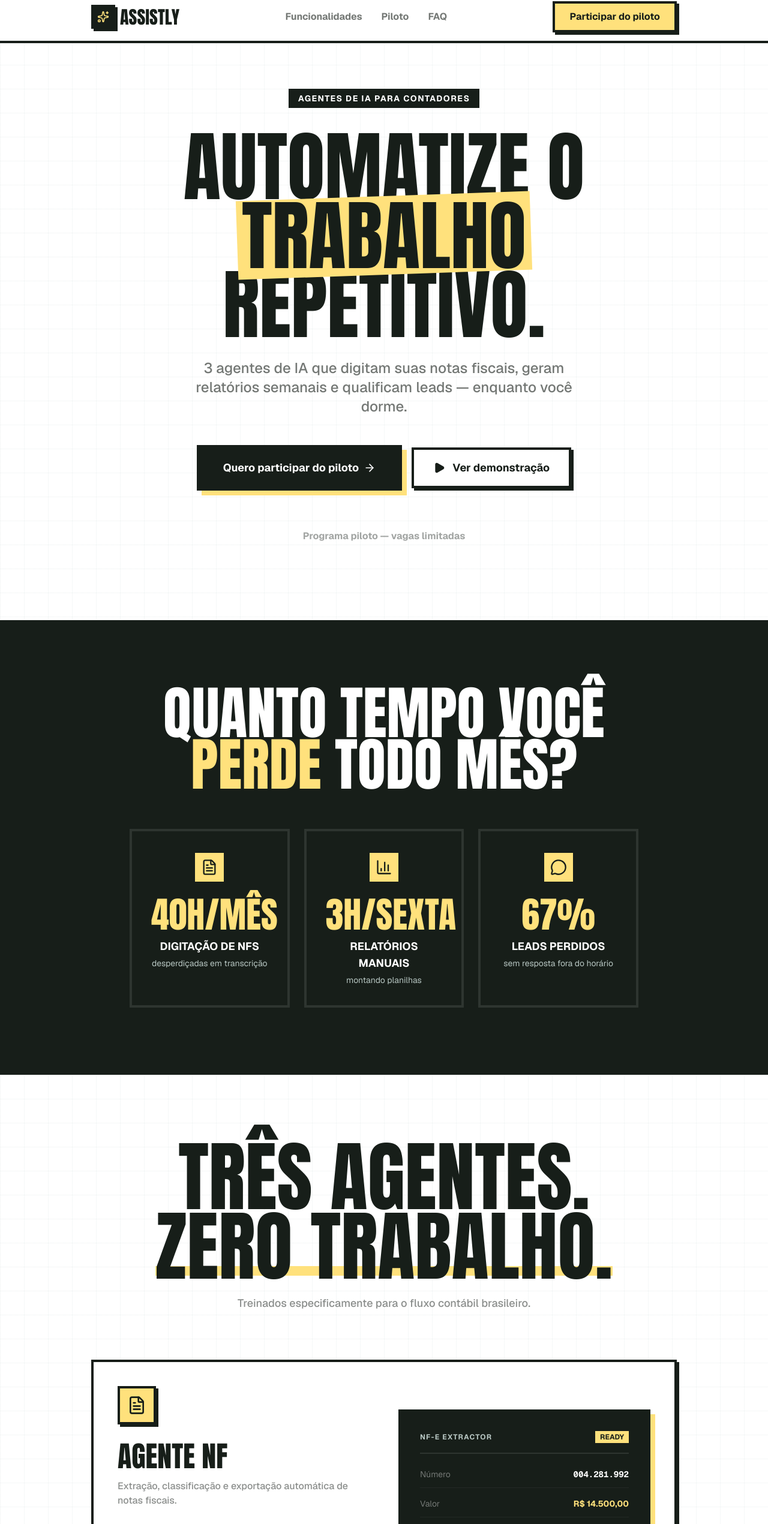
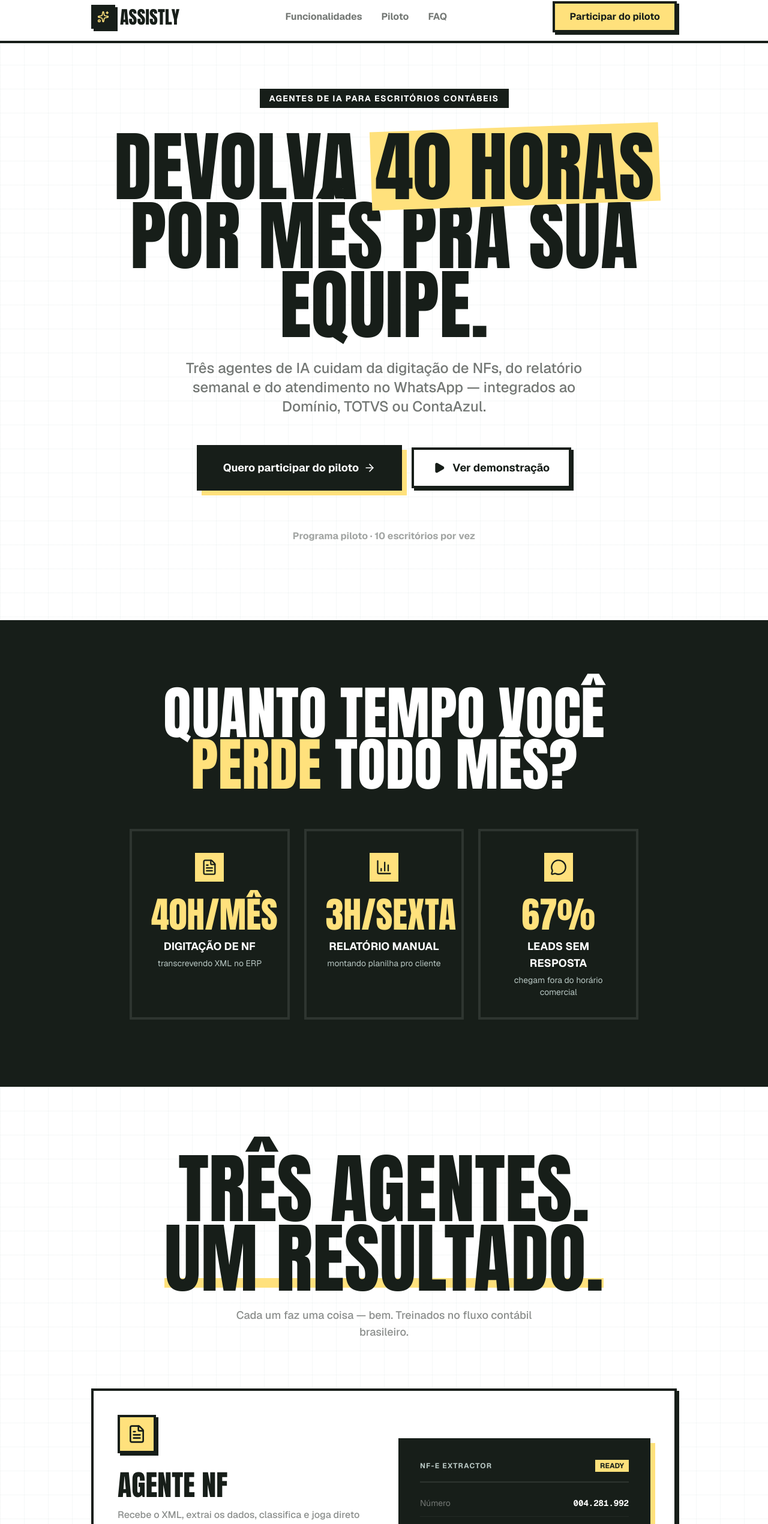
Before and after one commit to Rmotadev/Assistly-SaaS, a Next.js app: page / in a window 1280 px wide. Shown: the part 12-2553 px from the top of the page at 60% size. Built offline with nearby package versions, Linux system fonts and the light colour scheme; no server answers; a web font is replaced by a local one.

Commit message:
comit copy

```diff
--- a/app/(marketing)/page.tsx
+++ b/app/(marketing)/page.tsx
@@ -12,11 +12,11 @@ import {
 } from 'lucide-react'
 
 export const metadata: Metadata = {
-  title: "Assistly | Automação de Agentes de IA para Contadores",
-  description: "Três agentes de IA que digitam suas notas fiscais, geram relatórios semanais e qualificam leads — enquanto você dorme.",
+  title: "Assistly | Três agentes de IA para escritórios contábeis",
+  description: "Digitação de NF, relatório semanal e atendimento no WhatsApp — feito por IA e entregue direto no Domínio, TOTVS ou ContaAzul.",
   openGraph: {
-    title: "Assistly | Automação de Agentes de IA para Contadores",
-    description: "Três agentes de IA que digitam suas notas fiscais, geram relatórios semanais e qualificam leads — enquanto você dorme.",
+    title: "Assistly | Três agentes de IA para escritórios contábeis",
+    description: "Digitação de NF, relatório semanal e atendimento no WhatsApp — feito por IA e entregue direto no Domínio, TOTVS ou ContaAzul.",
     images: ["/og-image.png"],
   },
 }
@@ -56,18 +56,18 @@ export default function MarketingPage() {
         <section className="bg-brutal-grid-light pt-28 pb-20 sm:pt-40 sm:pb-32">
           <div className="max-w-5xl mx-auto px-4 sm:px-6 text-center">
             <div className="inline-block bg-brutal-charcoal text-white px-3 py-1 sm:px-4 sm:py-1.5 font-bold text-xs sm:text-sm uppercase tracking-widest mb-8 sm:mb-10">
-              Agentes de IA para Contadores
+              Agentes de IA para escritórios contábeis
             </div>
             <h1 className="font-display text-5xl sm:text-7xl md:text-8xl lg:text-9xl text-brutal-charcoal leading-[0.85] mb-6 sm:mb-8">
-              Automatize o{' '}
+              Devolva{' '}
               <span className="relative inline-block">
-                <span className="relative z-10">trabalho</span>
+                <span className="relative z-10">40 horas</span>
                 <span className="absolute -inset-1 sm:-inset-2 bg-brutal-yellow -rotate-2 -z-0" />
               </span>{' '}
-              repetitivo.
+              por mês pra sua equipe.
             </h1>
             <p className="text-base sm:text-xl md:text-2xl font-medium text-brutal-charcoal/60 mb-10 sm:mb-12 max-w-2xl mx-auto">
-              3 agentes de IA que digitam suas notas fiscais, geram relatórios semanais e qualificam leads — enquanto você dorme.
+              Três agentes de IA cuidam da digitação de NFs, do relatório semanal e do atendimento no WhatsApp — integrados ao Domínio, TOTVS ou ContaAzul.
             </p>
             <div className="flex flex-col sm:flex-row gap-4 items-center justify-center mb-12 sm:mb-16">
               <a
@@ -82,7 +82,7 @@ export default function MarketingPage() {
               <DemoModal />
             </div>
             <p className="font-bold text-sm sm:text-base text-brutal-charcoal/40">
-              Programa piloto — vagas limitadas
+              Programa piloto · 10 escritórios por vez
             </p>
           </div>
         </section>
@@ -95,9 +95,9 @@ export default function MarketingPage() {
             </h2>
             <div className="grid grid-cols-1 sm:grid-cols-3 gap-4 sm:gap-6">
               {[
-                { icon: FileText, title: 'Digitação de NFs', stat: '40h/mês', desc: 'desperdiçadas em transcrição' },
-                { icon: BarChart3, title: 'Relatórios manuais', stat: '3h/sexta', desc: 'montando planilhas' },
-                { icon: MessageCircle, title: 'Leads perdidos', stat: '67%', desc: 'sem resposta fora do horário' },
+                { icon: FileText, title: 'Digitação de NF', stat: '40h/mês', desc: 'transcrevendo XML no ERP' },
+                { icon: BarChart3, title: 'Relatório manual', stat: '3h/sexta', desc: 'montando planilha pro cliente' },
+                { icon: MessageCircle, title: 'Leads sem resposta', stat: '67%', desc: 'chegam fora do horário comercial' },
               ].map((item, i) => (
                 <div key={i} className="border-4 border-white/10 p-6 sm:p-8 text-center brutal-transition hover:bg-white/5">
                   <div className="w-12 h-12 sm:w-14 sm:h-14 bg-brutal-yellow border-4 border-brutal-charcoal flex items-center justify-center mx-auto mb-4 sm:mb-6">
@@ -118,12 +118,12 @@ export default function MarketingPage() {
             <h2 className="font-display text-4xl sm:text-7xl md:text-8xl lg:text-9xl text-brutal-charcoal leading-[0.85] mb-4 sm:mb-6">
               Três agentes.{' '}
               <span className="relative inline-block">
-                <span className="relative z-10">Zero trabalho.</span>
+                <span className="relative z-10">Um resultado.</span>
                 <span className="absolute left-0 bottom-1 sm:bottom-2 w-full h-2 sm:h-4 bg-brutal-yellow -z-0" />
               </span>
             </h2>
             <p className="text-base sm:text-lg text-brutal-charcoal/50 font-medium mb-12 sm:mb-20 max-w-xl mx-auto">
-              Treinados especificamente para o fluxo contábil brasileiro.
+              Cada um faz uma coisa — bem. Treinados no fluxo contábil brasileiro.
             </p>
 
             <div className="space-y-8 text-left">
@@ -135,9 +135,9 @@ export default function MarketingPage() {
                       <FileText className="w-8 h-8 text-brutal-charcoal" />
                     </div>
                     <h3 className="font-display text-3xl sm:text-5xl mb-4">Agente NF</h3>
-                    <p className="text-brutal-charcoal/50 font-medium mb-8">Extração, classificação e exportação automática de notas fiscais.</p>
+                    <p className="text-brutal-charcoal/50 font-medium mb-8">Recebe o XML, extrai os dados, classifica e joga direto no seu ERP. Sem digitação.</p>
                     <ul className="space-y-4">
-                      {['Recebe XML da NF-e', 'Extrai campos automaticamente', 'Classifica por tipo', 'Exporta para Domínio/TOTVS/ContaAzul'].map(f => (
+                      {['Lê XML da NF-e em segundos', 'Extrai todos os campos fiscais', 'Classifica por CFOP e tipo', 'Exporta pro Domínio, TOTVS ou ContaAzul'].map(f => (
                         <li key={f} className="flex items-center gap-3">
                           <CheckCircle2 className="w-5 h-5 text-brutal-charcoal shrink-0" />
                           <span className="font-bold">{f}</span>
@@ -184,9 +184,9 @@ export default function MarketingPage() {
                       <BarChart3 className="w-8 h-8" />
                     </div>
                     <h3 className="font-display text-3xl sm:text-5xl mb-4">Agente Relatório</h3>
-                    <p className="text-brutal-charcoal/50 font-medium mb-8">Relatório financeiro automático toda sexta-feira às 17h.</p>
+                    <p className="text-brutal-charcoal/50 font-medium mb-8">Toda sexta às 17h, um PDF com entradas, saídas e alertas — no e-mail do cliente e no seu.</p>
                     <ul className="space-y-4">
-                      {['Envio automático toda sexta', 'Análise inteligente por IA', 'Detecta NFs duplicadas', 'PDF direto no e-mail'].map(f => (
+                      {['Envio automático toda sexta', 'Compara com a semana anterior', 'Sinaliza NFs duplicadas ou fora do padrão', 'PDF pronto pra enviar ao cliente'].map(f => (
                         <li key={f} className="flex items-center gap-3">
                           <CheckCircle2 className="w-5 h-5 text-brutal-charcoal shrink-0" />
                           <span className="font-bold">{f}</span>
@@ -205,9 +205,9 @@ export default function MarketingPage() {
                       <MessageCircle className="w-8 h-8 text-brutal-charcoal" />
                     </div>
                     <h3 className="font-display text-3xl sm:text-5xl mb-4">Agente Leads</h3>
-                    <p className="text-brutal-charcoal/50 font-medium mb-8">Resposta e qualificação 24/7 via WhatsApp e Instagram.</p>
+                    <p className="text-brutal-charcoal/50 font-medium mb-8">Responde no WhatsApp e Instagram 24/7, qualifica o lead e agenda o seu retorno na segunda de manhã.</p>
                     <ul className="space-y-4">
-                      {['Responde fora do expediente', 'Qualifica serviço e urgência', 'Agenda retorno humano', 'Notifica em tempo real'].map(f => (
+                      {['Atende fora do horário e no fim de semana', 'Identifica serviço, urgência e regime tributário', 'Marca o retorno humano na sua agenda', 'Te avisa quando o lead é quente'].map(f => (
                         <li key={f} className="flex items-center gap-3">
                           <CheckCircle2 className="w-5 h-5 text-brutal-charcoal shrink-0" />
                           <span className="font-bold">{f}</span>
@@ -243,9 +243,9 @@ export default function MarketingPage() {
             </h2>
             <div className="grid md:grid-cols-3 gap-12">
               {[
-                { n: '01', t: 'Conecte', d: 'Integre seu sistema contábil atual.' },
-                { n: '02', t: 'Configure', d: 'Defina horários e canais de atendimento.' },
-                { n: '03', t: 'Automatize', d: 'Os agentes assumem o trabalho pesado.' },
+                { n: '01', t: 'Conecte', d: 'Plugue seu ERP e canais de atendimento.' },
+                { n: '02', t: 'Configure', d: 'Escolha horários, regras e tom de voz.' },
+                { n: '03', t: 'Automatize', d: 'Os agentes trabalham. Você acompanha.' },
               ].map((step, i) => (
                 <div key={i} className="group">
                   <div className="w-16 h-16 sm:w-20 sm:h-20 bg-brutal-yellow border-4 border-brutal-charcoal flex items-center justify-center font-display text-3xl sm:text-5xl text-brutal-charcoal mx-auto mb-6 brutal-shadow group-hover:shadow-none group-hover:translate-x-1 group-hover:translate-y-1 brutal-transition">
@@ -262,7 +262,7 @@ export default function MarketingPage() {
         {/* Integrações */}
         <section className="py-16 bg-white border-b-4 border-brutal-charcoal/10">
           <div className="max-w-4xl mx-auto px-6 text-center">
-            <p className="font-bold text-brutal-charcoal/30 uppercase tracking-widest text-sm mb-8">Funciona com os sistemas que você já usa</p>
+            <p className="font-bold text-brutal-charcoal/30 uppercase tracking-widest text-sm mb-8">Já conversa com as ferramentas do seu dia a dia</p>
             <div className="flex flex-wrap justify-center gap-8">
               {['Domínio', 'TOTVS', 'ContaAzul', 'WhatsApp', 'Instagram'].map(b => (
                 <span key={b} className="font-display text-xl sm:text-3xl text-brutal-charcoal/20">{b}</span>
@@ -282,18 +282,18 @@ export default function MarketingPage() {
               </span>
             </h2>
             <p className="text-base sm:text-lg text-brutal-charcoal/50 font-medium mb-12 sm:mb-20 max-w-2xl mx-auto">
-              Estamos selecionando escritórios contábeis para a fase inicial. Você usa de graça, nós aprendemos com o seu fluxo real.
+              10 escritórios por vez. Você usa 30 dias por conta da casa — a gente aprende com o seu fluxo e melhora o produto junto.
             </p>
             <div className="max-w-2xl mx-auto bg-white border-4 border-brutal-charcoal p-6 sm:p-10 text-left brutal-shadow">
               <h3 className="font-display text-2xl sm:text-4xl text-brutal-charcoal mb-6">O que está incluso</h3>
               <ul className="space-y-4 mb-8">
                 {[
-                  '30 dias gratuitos — sem cartão',
-                  'Acesso aos 3 agentes (NF, Relatório, Leads)',
-                  'Configuração feita por nós',
-                  'Suporte direto com o fundador',
-                  'Sem compromisso após o teste',
-                  'Condições especiais para quem ficar',
+                  '30 dias grátis — sem cartão de crédito',
+                  'Os 3 agentes ativos desde o dia 1',
+                  'Configuração feita pela nossa equipe',
+                  'Linha direta com o fundador no WhatsApp',
+                  'Cancela quando quiser, sem burocracia',
+                  'Preço travado se decidir continuar',
                 ].map((item) => (
                   <li key={item} className="flex items-center gap-3">
                     <CheckCircle2 className="w-5 h-5 text-brutal-charcoal shrink-0" />
@@ -322,9 +322,9 @@ export default function MarketingPage() {
             </h2>
             <div className="grid grid-cols-1 sm:grid-cols-3 gap-4 sm:gap-6">
               {[
-                { title: 'Gratuito', subtitle: 'Sem risco', desc: '30 dias completos sem pagar nada. Sem cartão de crédito. Sem pegadinha.' },
-                { title: 'Prioridade', subtitle: 'Acesso direto', desc: 'Suporte direto com o fundador. Suas sugestões moldam o produto.' },
-                { title: 'Exclusivo', subtitle: 'Condições especiais', desc: 'Participantes do piloto garantem preço diferenciado quando os planos entrarem.' },
+                { title: 'Grátis', subtitle: 'Sem risco', desc: '30 dias completos. Sem cartão, sem pegadinha, cancela num clique.' },
+                { title: 'Prioridade', subtitle: 'Acesso direto', desc: 'Fala com quem constrói. Sua opinião entra no roadmap na mesma semana.' },
+                { title: 'Exclusivo', subtitle: 'Preço travado', desc: 'Quem entra no piloto congela o preço quando os planos comerciais lançarem.' },
               ].map((card, i) => (
                 <div key={i} className="border-4 border-white/10 p-8 text-left brutal-transition hover:bg-white/5">
                   <p className="font-bold text-brutal-yellow text-xl mb-1">{card.title}</p>
@@ -350,10 +350,10 @@ export default function MarketingPage() {
         <section className="py-16 sm:py-28 bg-brutal-yellow text-brutal-charcoal border-y-4 border-brutal-charcoal text-center">
           <div className="max-w-3xl mx-auto px-4 sm:px-6">
             <h2 className="font-display text-5xl sm:text-7xl md:text-8xl lg:text-9xl leading-[0.85] mb-6 sm:mb-8">
-              Comece a automatizar hoje
+              Semana que vem já pode ser diferente.
             </h2>
             <p className="text-base sm:text-xl font-bold opacity-60 mb-8 sm:mb-12">
-              30 dias gratuitos. Sem cartão. Vagas limitadas.
+              30 dias grátis. Setup em 30 minutos. Só 10 vagas por vez.
             </p>
             <a
               href="https://wa.me/5551982759010?text=Ol%C3%A1%2C%20tenho%20interesse%20no%20programa%20piloto%20do%20Assistly"
```
Also changed, not shown: .claude/launch.json (added).
